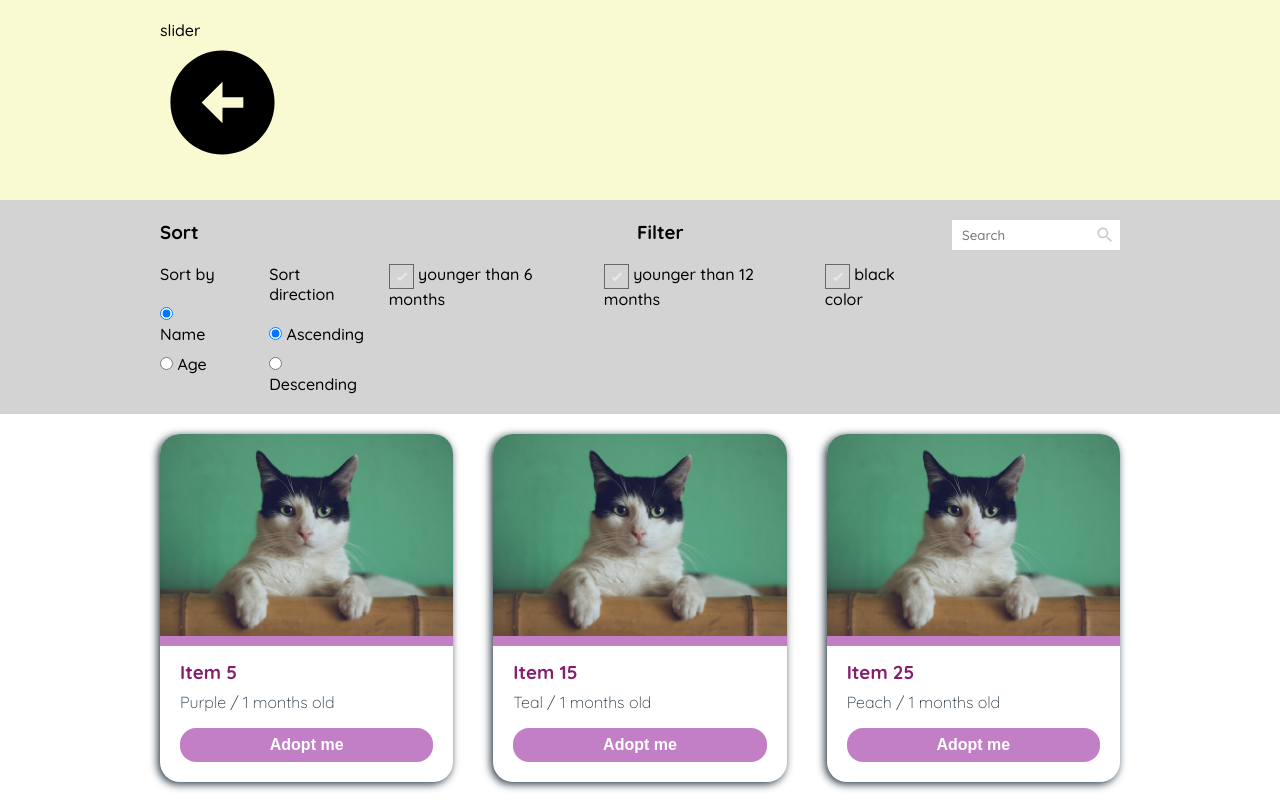
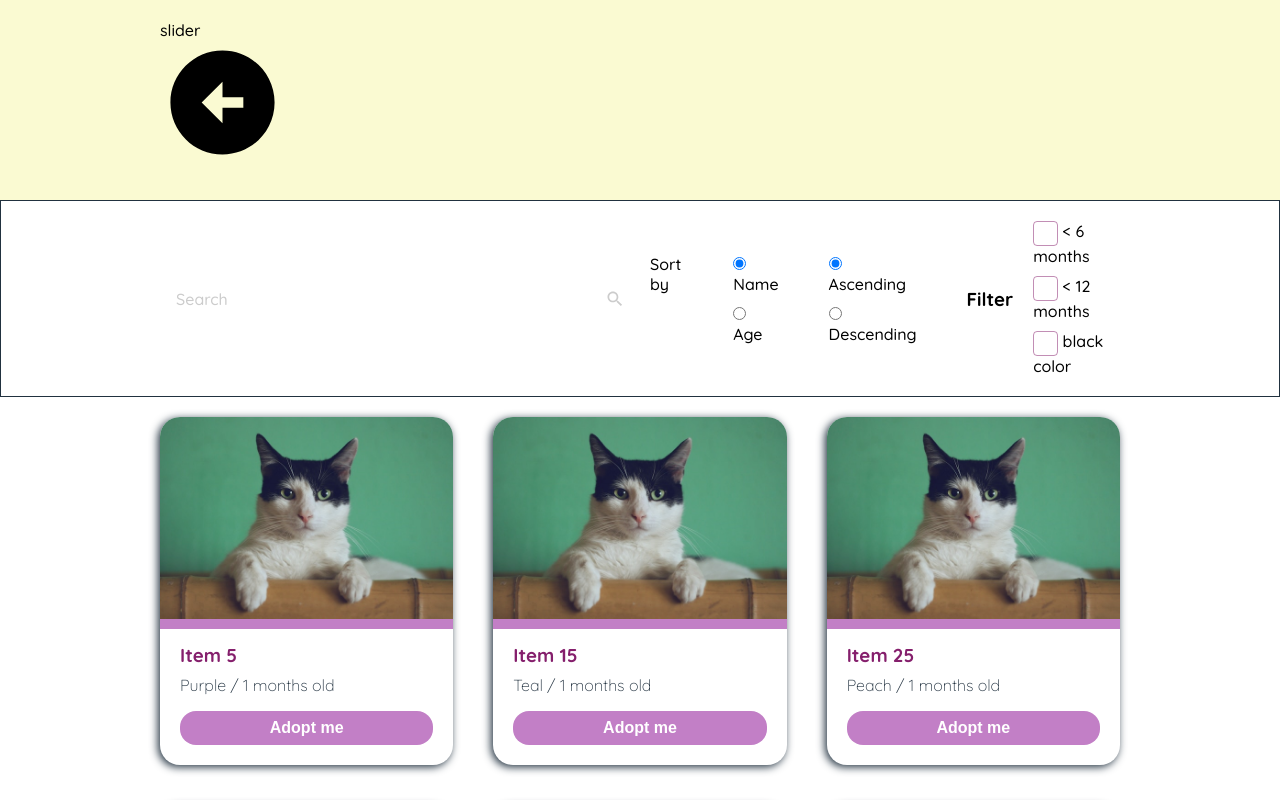
Before and after one commit to ivandev314/cat_project, a Vue app: page / in a window 1280 px wide. Shown: the top 800 px of the page. Built offline with nearby package versions, Linux system fonts and the light colour scheme.

Commit message:
Style seacrh , filter and sort

```diff
--- a/src/components/Buttons/ShowMore.vue
+++ b/src/components/Buttons/ShowMore.vue
@@ -3,16 +3,16 @@
 <template>
   <button class="show_more">
     Show more
-    <img class="control_left" src="@/assets/icons/arrow.svg" />
+    <img class="show_more__icon" src="@/assets/icons/arrow.svg" />
   </button>
 </template>
 
 <style lang="scss" scoped>
 @import "@/assets/style/_variables";
 .show_more {
-  background-color: $alert;
+  background-color: $background;
   border: none;
-  border-radius: 5px;
+  border-radius: 15px;
   padding: 15px 30px;
   cursor: pointer;
   transition: all 0.3s ease-in-out;
@@ -21,13 +21,16 @@
   display: flex;
   align-items: center;
   gap: 10px;
+  border: 2px solid $secondary;
+  color: $text;
 
-  img {
+  &__icon {
     transform: rotate(270deg);
   }
 
   &:hover {
     background-color: $primary;
+    color: white;
   }
 }
 </style>
--- a/src/components/List.vue
+++ b/src/components/List.vue
@@ -55,15 +55,14 @@ export default {
   padding: $main-component-padding;
   display: flex;
   flex-wrap: wrap;
-  justify-content: center;
-  justify-content: space-between;
+  justify-content: flex-start;
   gap: 40px;
 }
 
 .list_bla {
   display: flex;
   flex-direction: column;
-  align-items: center;
+  align-items: flex-start;
 }
 .no_items {
   text-align: center;
--- a/src/components/SearchSortFilter.vue
+++ b/src/components/SearchSortFilter.vue
@@ -25,9 +25,11 @@ export default {
 
 <template>
   <div class="search_sort_filter">
-    <Sort @sortChanged="onSortChanged" />
-    <Filter @filterChanged="onFilterChanged" />
     <Search @searchTermChanged="onSearchTermChanged" />
+    <div class="x">
+      <Sort @sortChanged="onSortChanged" />
+      <Filter @filterChanged="onFilterChanged" />
+    </div>
   </div>
 </template>
 
@@ -35,9 +37,17 @@ export default {
 @import "@/assets/style/_variables";
 .search_sort_filter {
   padding: $main-component-padding;
-  display: flex;
-  justify-content: space-between;
+  display: grid;
+  grid-template-columns: 1fr 1fr;
   gap: 20px;
-  background-color: lightgrey;
+  border: 1px solid $text;
+  align-items: center;
+
+  .x {
+    display: flex;
+    gap: 20px;
+    align-items: center;
+    gap: 50px;
+  }
 }
 </style>
--- a/src/components/SearchSortFilter/Filter.vue
+++ b/src/components/SearchSortFilter/Filter.vue
@@ -28,7 +28,7 @@ export default {
             v-model="filter.isYoungerThanSixMonths"
             @change="onFilterChanged(filter)"
           />
-          younger than 6 months</label
+          &lt; 6 months</label
         >
       </div>
       <div class="checkbox">
@@ -39,7 +39,7 @@ export default {
             v-model="filter.isYoungerThanTwelveMonths"
             @change="onFilterChanged(filter)"
           />
-          younger than 12 months</label
+          &lt; 12 months</label
         >
       </div>
       <div class="checkbox">
@@ -58,15 +58,16 @@ export default {
 </template>
 
 <style lang="scss" scoped>
+@import "@/assets/style/_variables";
 .filter {
   display: flex;
-  flex-direction: column;
   align-items: center;
   gap: 20px;
 
   &_list {
     display: flex;
-    gap: 20px;
+    flex-direction: column;
+    gap: 10px;
   }
 }
 
@@ -77,22 +78,22 @@ export default {
     cursor: pointer;
     vertical-align: text-top;
     height: 25px;
-    border: 1px solid #000;
+    border: 1px solid $primary;
     width: 25px;
     opacity: 0.5;
     appearance: none;
+    border-radius: 4px;
 
     &:hover {
-      background-color: red;
+      background-color: $primary;
       opacity: 1;
     }
 
     &:checked {
-      background-color: blue;
+      background-color: $secondary;
       opacity: 1;
-    }
 
-    &:before {
+      &::before {
         content: "";
         position: absolute;
         right: 50%;
@@ -107,4 +108,5 @@ export default {
       }
     }
   }
+}
 </style>
--- a/src/components/SearchSortFilter/Search.vue
+++ b/src/components/SearchSortFilter/Search.vue
@@ -32,19 +32,32 @@ export default {
 </template>
 
 <style lang="scss" scoped>
+@import "@/assets/style/_variables";
 .search {
   position: relative;
 
   input {
-    height: 30px;
-    padding: 10px;
     border: none;
+    height: 40px;
+    padding: 15px;
+    border: none;
+    font-size: 16px;
+    border-radius: 10px;
+    width: 100%;
+
+    &:focus {
+      outline: 1px solid $secondary;
+    }
+
+    &::placeholder {
+      color: #ccc;
+    }
   }
 
   img {
     position: absolute;
     right: 5px;
-    top: 5px;
+    top: 10px;
     height: 20px;
     width: 20px;
   }
--- a/src/components/SearchSortFilter/Sort.vue
+++ b/src/components/SearchSortFilter/Sort.vue
@@ -18,10 +18,9 @@ export default {
 
 <template>
   <div class="sort">
-    <h3>Sort</h3>
     <div class="sort__xy">
+      <p>Sort by</p>
       <div class="sort__group">
-        <p>Sort by</p>
         <div class="sort__group__buttons">
           <label>
             <input
@@ -46,7 +45,6 @@ export default {
         </div>
       </div>
       <div class="sort__group">
-        <p>Sort direction</p>
         <div class="sort__group__buttons">
           <label>
             <input
@@ -75,6 +73,7 @@ export default {
 </template>
 
 <style lang="scss" scoped>
+@import "@/assets/style/_variables";
 .sort {
   display: flex;
   flex-direction: column;
--- a/src/components/SearchSortFilter/StyledCheckbox.vue
+++ b/src/components/SearchSortFilter/StyledCheckbox.vue
@@ -8,6 +8,7 @@
 </template>
 
 <style lang="scss" scoped>
+@import "@/assets/style/_variables";
 .checkbox {
   input[type="checkbox"] {
     position: relative;
@@ -15,18 +16,17 @@
     cursor: pointer;
     vertical-align: text-top;
     height: 25px;
-    border: 1px solid #000;
     width: 25px;
     opacity: 0.5;
     appearance: none;
 
     &:hover {
-      background-color: red;
+      background-color: $secondary;
       opacity: 1;
     }
 
     &:checked {
-      background-color: blue;
+      background-color: $secondary;
       opacity: 1;
     }
 
```
Lines whose indentation alone changed are shown as unchanged.
